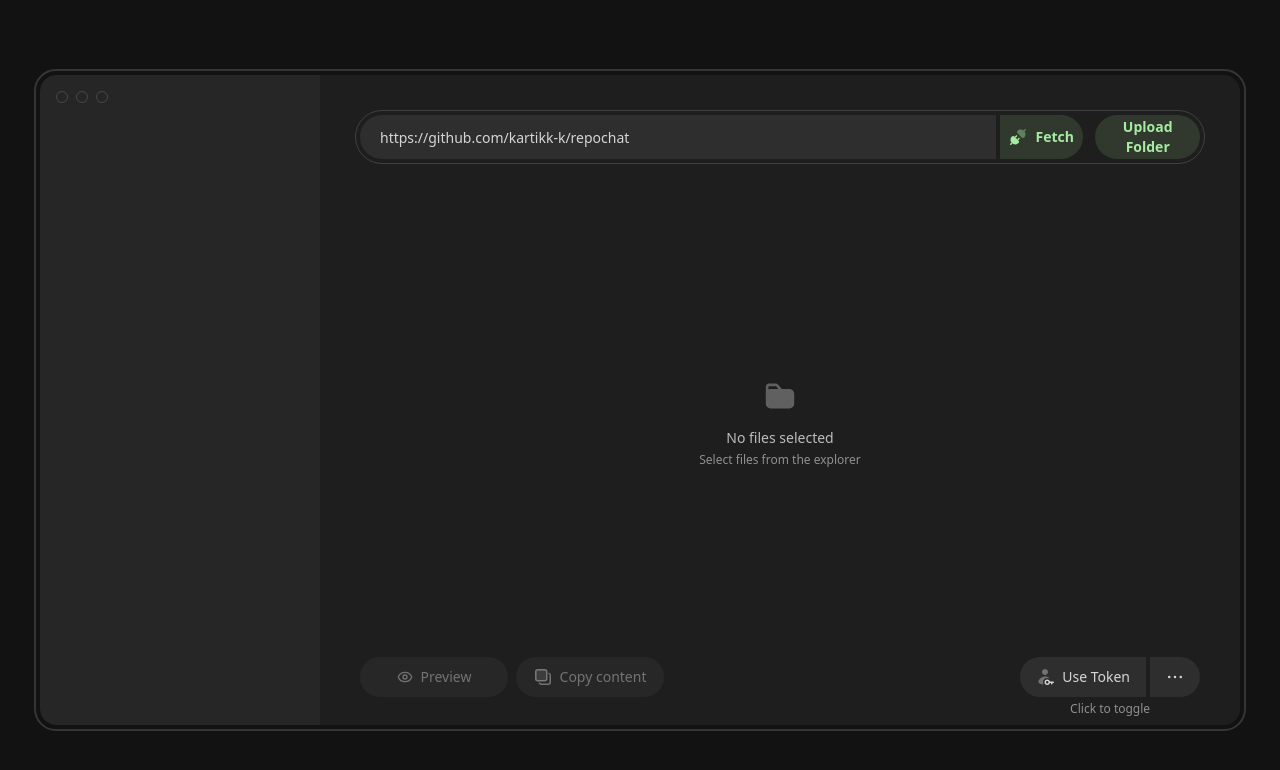
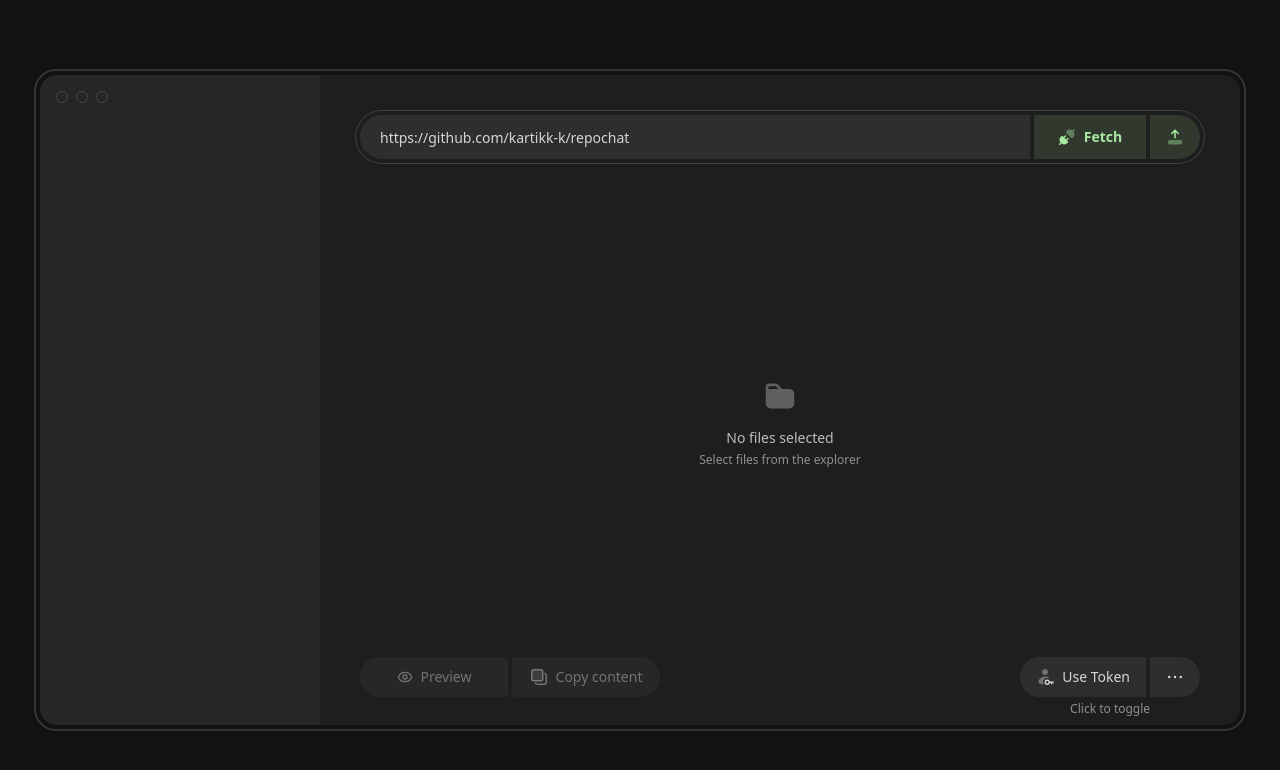
Before and after one commit to kartikk-k/repochat, a Next.js app: page / in a window 1280 px wide. Shown: the top 770 px of the page. Built offline with nearby package versions, Linux system fonts and the light colour scheme.

Commit message:
fix: design

```diff
--- a/src/app/page.tsx
+++ b/src/app/page.tsx
@@ -207,10 +207,13 @@ function page() {
                 }}
                 className='bg-[#2e2e2e] text-white/80 text-sm font-medium w-full h-11 outline-none rounded-l-full px-5 rounded-rl-2xl'
               />
+
+              <div className='flex items-center gap-1'>
                 <button
+                  title='Fetch from Github'
                   onClick={handleFetch}
                   disabled={isLoading}
-                className={`text-[#A6EBA1] bg-[#31392f] font-semibold text-sm outline-none w-28 h-11 rounded-r-full flex items-center justify-center gap-2 ${isLoading ? 'opacity-50 cursor-not-allowed' : ''}`}
+                  className={`text-[#A6EBA1] bg-[#31392f] font-semibold text-sm outline-none w-28 h-11 flex items-center justify-center gap-2 ${isLoading ? 'opacity-50 cursor-not-allowed' : ''}`}
                 >
                   {isLoading ? (
                     <svg className="animate-spin h-5 w-5" viewBox="0 0 24 24">
@@ -225,12 +228,15 @@ function page() {
                   )}
                 </button>
                 <button
+                  title='Upload Folder'
                   type="button"
                   onClick={() => folderInputRef.current?.click()}
-                className='text-[#A6EBA1] bg-[#31392f] font-semibold text-sm outline-none h-11 px-4 rounded-full flex items-center ml-2'
+                  className='text-[#A6EBA1] bg-[#31392f] px-4 flex items-center justify-center font-semibold text-sm outline-none h-11 rounded-r-full gap-2'
                 >
-                Upload Folder
+                  <svg xmlns="http://www.w3.org/2000/svg" width="18" height="18" viewBox="0 0 18 18"><title>move-obj-up</title><g fill="currentColor"><path opacity="0.4" d="M14.25 12H3.75C2.7835 12 2 12.7835 2 13.75V14.75C2 15.7165 2.7835 16.5 3.75 16.5H14.25C15.2165 16.5 16 15.7165 16 14.75V13.75C16 12.7835 15.2165 12 14.25 12Z"></path> <path d="M6.28 6.03005L8.25 4.06002V9.74905C8.25 10.163 8.586 10.499 9 10.499C9.414 10.499 9.75 10.163 9.75 9.74905V4.061L11.72 6.03103C11.866 6.17703 12.058 6.251 12.25 6.251C12.442 6.251 12.634 6.17803 12.78 6.03103C13.073 5.73803 13.073 5.26299 12.78 4.96999L9.53 1.71999C9.237 1.42699 8.762 1.42699 8.469 1.71999L5.219 4.96999C4.926 5.26299 4.926 5.73803 5.219 6.03103C5.512 6.32403 5.987 6.32305 6.28 6.03005Z"></path></g></svg>
                 </button>
+              </div>
+
               <input
                 ref={folderInputRef}
                 type="file"
@@ -254,11 +260,11 @@ function page() {
 
           <div className='absolute bottom-0 left-0 right-0 flex items-start justify-between px-10 py-2 bg-[#1E1E1E]'>
 
-            <div className='flex gap-2'>
+            <div className='flex gap-1'>
               <button
                 onClick={handlePreview}
                 disabled={!selectedItems.length}
-                className={` text-white/60 disabled:opacity-60 bg-[#2e2e2e] rounded-full h-10 w-[148px] font-medium text-sm flex items-center justify-center gap-2 transition-all duration-300`}
+                className={` text-white/60 disabled:opacity-60 bg-[#2e2e2e] rounded-l-4xl rounded-r-sm h-10 w-[148px] font-medium text-sm flex items-center justify-center gap-2 transition-all duration-300`}
               >
                 <Eye className='h-4 w-4' />
                 Preview
@@ -266,7 +272,7 @@ function page() {
               <button
                 onClick={handleCopyContent}
                 disabled={!selectedItems.length}
-                className={` text-white/60 disabled:opacity-60 bg-[#2e2e2e] rounded-full h-10 w-[148px] font-medium text-sm flex items-center justify-center gap-2 transition-all duration-300`}
+                className={` text-white/60 disabled:opacity-60 bg-[#2e2e2e] rounded-r-4xl rounded-l-sm h-10 w-[148px] font-medium text-sm flex items-center justify-center gap-2 transition-all duration-300`}
               >
                 {fetchingContent ? (
                   <svg className="animate-spin h-5 w-5" viewBox="0 0 24 24">
--- a/src/components/PromptPreviewDialog.tsx
+++ b/src/components/PromptPreviewDialog.tsx
@@ -18,7 +18,7 @@ export function PromptPreviewDialog({ isOpen, onClose }: PromptPreviewDialogProp
       <DialogContent className="sm:max-w-2xl bg-[#262626] border-[#3e3e3e] text-neutral-300 rounded-3xl outline outline-offset-4 outline-white/10">
         <DialogHeader>
           <DialogTitle className="flex items-center gap-2">
-            <FileText className="h-5 w-5" />
+            <svg xmlns="http://www.w3.org/2000/svg" width="12" height="12" className="size-[18px]" viewBox="0 0 12 12"><title>file</title><g fill="none" stroke-linecap="round" stroke-linejoin="round" stroke-width="1.5" stroke="currentColor"><path d="m6.75,4.25h3.5c0-.321-.127-.627-.353-.853l-2.295-2.295c-.226-.226-.532-.353-.851-.353v3.5Z" fill="currentColor" stroke-width="0"></path><polyline points="6.75 .75 6.75 4.25 10.25 4.25"></polyline><path d="m7.603,1.103l2.294,2.294c.226.226.353.532.353.852v5.001c0,1.105-.895,2-2,2H3.75c-1.105,0-2-.895-2-2V2.75C1.75,1.645,2.645.75,3.75.75h3.001c.32,0,.626.127.852.353Z"></path></g></svg>
             Prompt Preview
           </DialogTitle>
           <DialogDescription className="text-neutral-400">
```
Lines whose indentation alone changed are shown as unchanged.
